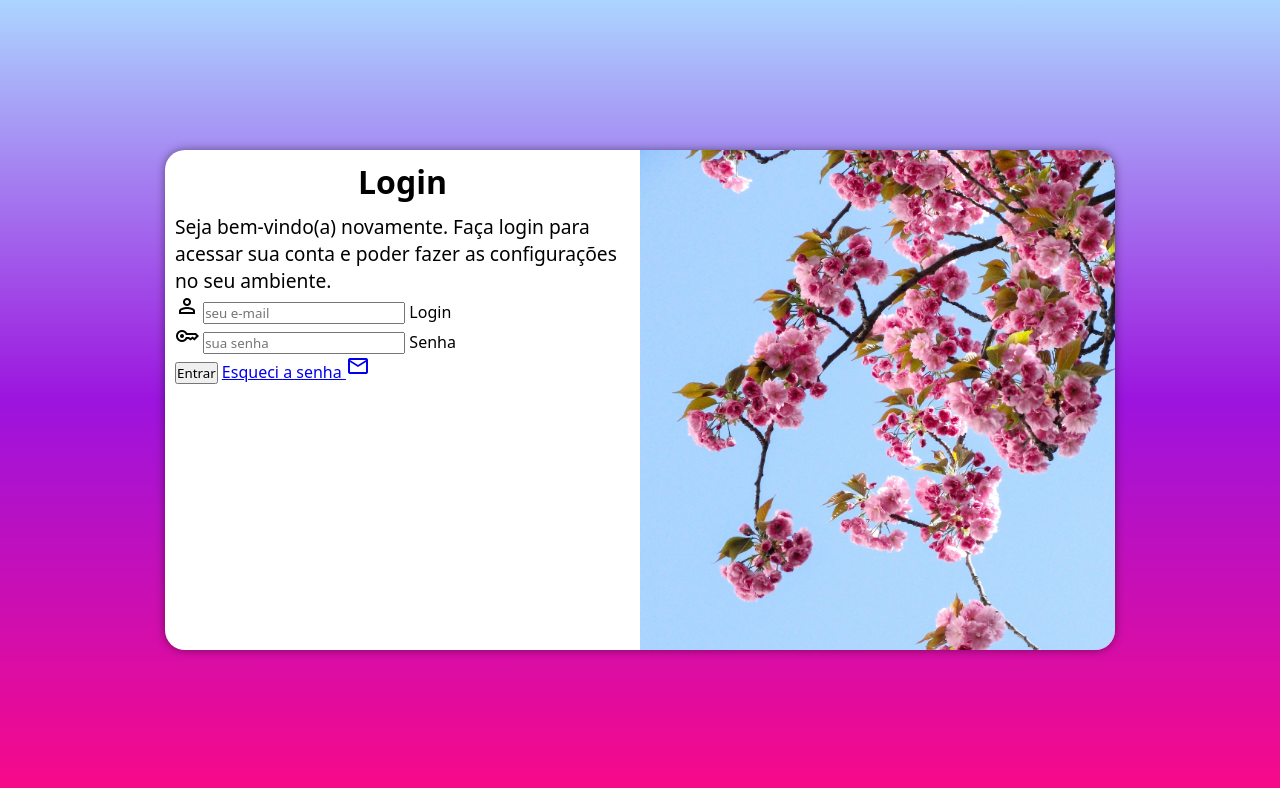
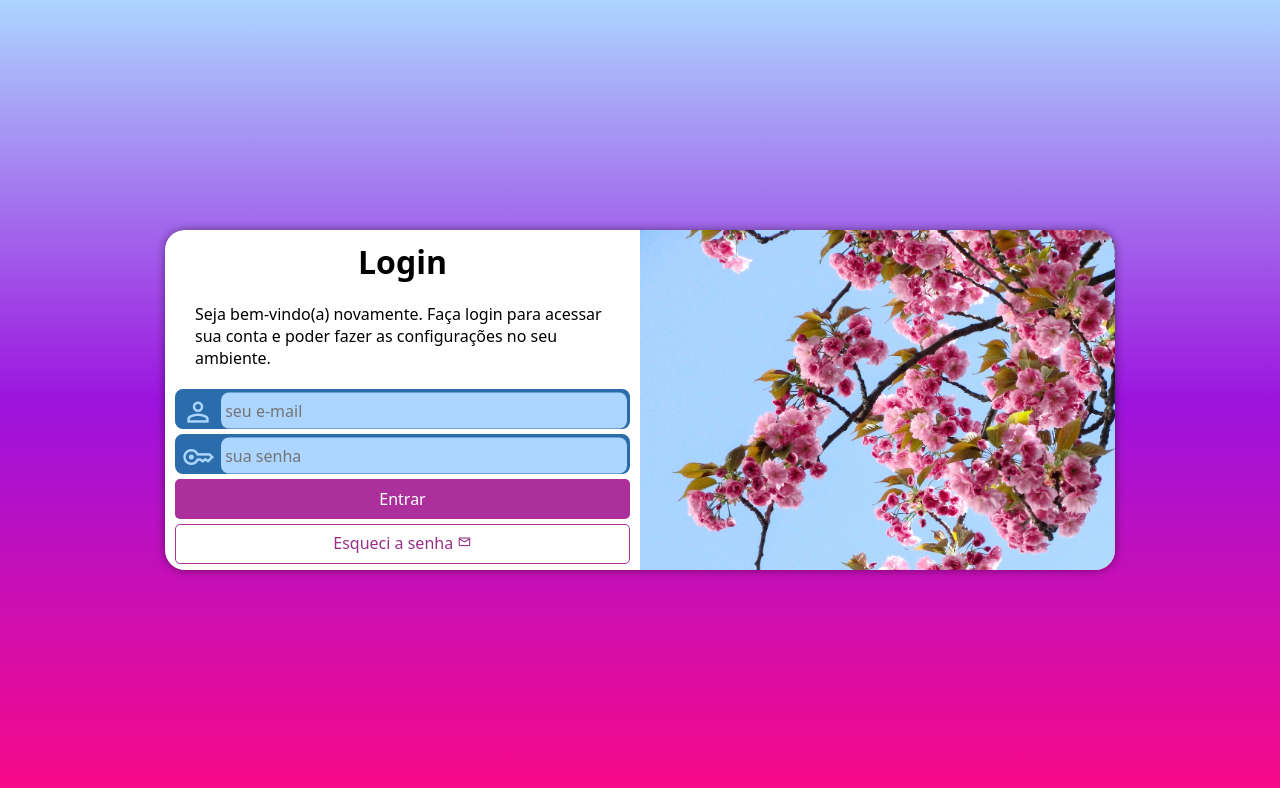
Before and after one commit to FernandaNadrowski/projeto-login, a plain HTML site: page index.html in a window 1280 px wide. Drawn offline with nearby package versions, Linux system fonts and the light colour scheme.

Commit message:
finalizando o projeto

```diff
--- a/estilos/media-query.css
+++ b/estilos/media-query.css
@@ -11,13 +11,14 @@ grandes acima de 1200px
 
 */
 
-@media screen and (min-width: 768px) and (max-width: 992px) {
+@media screen and (min-width: 768px) and (max-width: 992px) { /* Configuração para Tablet */
     body {
         background-image: linear-gradient(to top, #FA0986, #9C14DE, #ACD5FF);
     }
 
     section#login {
         width: 80vw;
+        height: 295px;
     }
 
     section#login > div#imagem {
@@ -30,15 +31,20 @@ grandes acima de 1200px
         float: right;
         width: 70%;
     }
+
+    div#formulario > p {
+        margin: 15px;
+    }
 }
 
-@media screen and (min-width: 992px) {
+@media screen and (min-width: 992px) { /* Configurações para desktop */
     body {
         background-image: linear-gradient(to top, #FA0986, #9C14DE, #ACD5FF);
     }
 
     section#login {
         width: 950px;
+        height: 340px;
     }
     section#login > div#imagem {
         float: right;
@@ -56,7 +62,8 @@ grandes acima de 1200px
     }
 
     div#formulario > p {
-        font-size: 1.2em;
+        font-size: 1em;
+        margin: 20px;
     }
 
 }
--- a/estilos/style.css
+++ b/estilos/style.css
@@ -41,15 +41,15 @@ section#login {
     position: absolute;
     top: 50%;
     left: 50%;
-    transform: translate(-50%, -50%);
     overflow: hidden; /* isso é, tudo o que ficar fora da borda vai ficar escondido */
 
     background-color:white;
     width: 250px;
-    height: 500px;
+    height: 510px;
     border-radius: 20px;
     box-shadow: 0px 0px 10px rgba(0, 0, 0, 0.450);
 
+    transform: translate(-50%, -50%);
     transition: width .3s, height .3s;
     transition-timing-function:ease;
 }
@@ -75,4 +75,82 @@ div#formulario > h1 {
 
 div#formulario > p {
     font-size: 0.8em;
+    margin: 5px;
 }
+
+form > div.campo {
+    background-color: #2b6cad;
+    border: 2px solid #2b6cad;
+    display: block;
+    width: 100%;
+    height: 40px;
+    border-radius: 8px;
+    margin: 5px 0px;
+}
+
+div.campo > label {
+    display: none;
+}
+
+div.campo > span {
+    color: #ACD5FF;
+    font-size: 2em;
+    width: 40px;
+    padding: 5px;
+}
+
+div.campo > input {
+    background-color: #ACD5FF;
+    font-size: 1em;
+    width: calc(100% - 45px);
+    height: 99%;
+    border-radius: 8px;
+    border: none;
+    padding: 4px;
+    transform: translateY(-11.5px);
+}
+
+div.campo > input:focus-within {
+    background-color: white;
+}
+
+form > input[type=submit] {
+    display: block;
+    font-size: 1em;
+    width: 100%;
+    height: 40px;
+    background-color: #AC309C;
+    color: white;
+    border: none;
+    border-radius: 5px;
+    cursor: pointer;
+}
+
+form > input[type=submit]:hover {
+    background-color: #FA0986;
+}
+
+form > a.botao {
+    display: block;
+    text-align: center;
+    font-size: 1em;
+    width: 100%;
+    height: 40%;
+    padding-top: 7px;
+    padding-bottom: 9px;
+    margin-top: 5px;
+    background-color: white ;
+    color: #972f89;
+    border: 1px solid #AC309C;
+    border-radius: 5px;
+    text-decoration: none;
+}
+
+form > a.botao:hover {
+    background-color: #AC309C;
+    color: white;
+}
+
+form > a.botao > span {
+    font-size: 0.9em;
+}
--- a/index.html
+++ b/index.html
@@ -31,7 +31,7 @@
                         <label for="isenha">Senha</label>
                     </div>
                     <input type="submit" value="Entrar">
-                    <a href="esqueci.html">Esqueci a senha <span class="material-symbols-outlined">mail</span> </a>
+                    <a href="esqueci.html" class="botao">Esqueci a senha <span class="material-symbols-outlined">mail</span> </a>
                 </form>
             </div>
 
```
